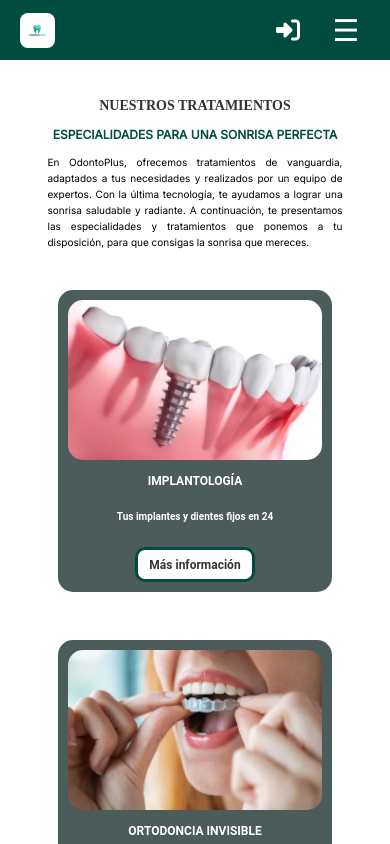
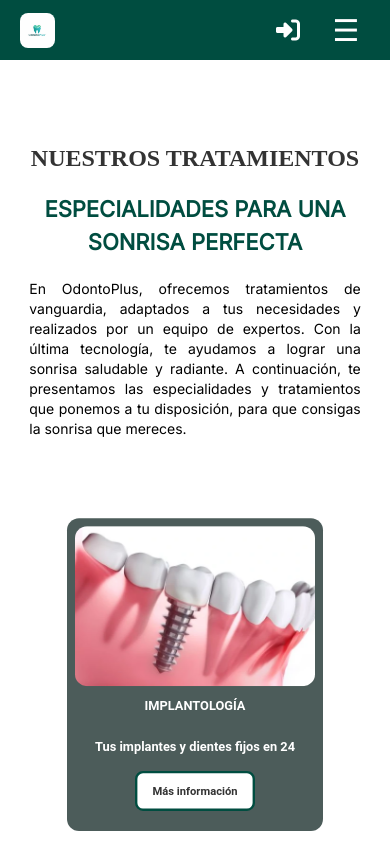
Before and after one commit to javi-dev-79/OdontoPlus, a React (Vite) app: page /services in a window 390 px wide. Shown: the top 844 px of the page. Built offline with nearby package versions, Linux system fonts and the light colour scheme; no server answers.

Commit message:
fix: improve CSS on Services page

```diff
--- a/src/styles/services.css
+++ b/src/styles/services.css
@@ -1,63 +1,72 @@
+/* Estilos generales */
 .services-text-content {
     padding-top: 4rem;
 }
 
-/* Estilo para el contenedor de los textos */
+/* Asegurar que todo el texto se centre */
 .services-text-content h1,
 .services-text-content h2,
 .services-text-content p {
-    text-align: center
+    display: flex;
+    justify-content: center;
+    text-align: center;
+    width: 100%;
 }
 
-/* Estilo para el h1 */
+/* Título principal */
 .services-text-content h1 {
     font-family: 'Playfair Display', serif;
-    font-size: 30px;
-    line-height: 32px;
+    font-size: clamp(24px, 3vw, 30px);
+    line-height: 1.2;
     color: #333333;
-    margin: 20px;
+    margin: 20px 0;
 }
 
-/* Estilo para el h2 */
+/* Subtítulo */
 .services-text-content h2 {
     font-family: 'Inter', sans-serif;
-    font-size: 32px;
+    font-size: clamp(22px, 3vw, 32px);
     font-weight: 600;
-    line-height: 55px;
+    line-height: 1.5;
     color: #004D40;
     margin-bottom: 20px;
 }
 
-
-/* Estilo para el párrafo */
+/* Párrafo superior */
 .services-text-content p {
     font-family: 'Inter', sans-serif;
     font-weight: 400;
-    font-size: 20px;
-    line-height: 22px;
+    font-size: clamp(14px, 2vw, 20px);
+    line-height: clamp(20px, 3vw, 28px);
     color: #000000;
     margin-bottom: 40px;
-    max-width: 1095px;
+    max-width: 80%;
     margin-left: auto;
     margin-right: auto;
     text-align: justify;
+    padding: 0 5%;
+    max-width: 1200px;
 }
 
 .service-grid {
     display: grid;
     grid-template-columns: repeat(3, 1fr);
-    grid-template-rows: repeat(3, 1fr);
-    gap: 3rem;
-    padding: 1rem 3rem 9rem 3rem;
-    justify-items: center;
+    /* 3 columnas en pantallas grandes */
+    gap: 2rem;
+    justify-content: center;
+    align-items: center;
+    padding: 1rem 3rem 4rem;
     max-width: 1200px;
-    margin-left: auto;
-    margin-right: auto;
+    margin: 0 auto;
+    /* Centrar horizontalmente */
 }
 
+
+/* Configuración de cada tarjeta */
 .service-card {
-    width: 350px;
-    height: 420px;
+    width: 100%;
+    max-width: 350px;
+    height: 100%;
     padding: 10px;
     background-color: #4C5C5A;
     display: flex;
@@ -68,26 +77,16 @@
     overflow: hidden;
 }
 
-.service-card:hover {
-    background-color: #CCCCCC;
-    color: #333333;
-}
-
-.service-card:hover .service-card-title,
-.service-card:hover .service-card-description {
-    color: #333333;
-}
-
+/* Ajustar la imagen al 100% del ancho de la card */
 .service-card-image {
-    width: 330px;
+    width: 100%;
     height: 200px;
     border-radius: 15px;
     object-fit: cover;
-    transition: all 0.3s ease;
-    margin-top: 0;
     flex-shrink: 0;
 }
 
+/* Contenedor de contenido de la card */
 .service-card-content {
     display: flex;
     flex-direction: column;
@@ -96,36 +95,35 @@
     justify-content: space-between;
 }
 
+/* Título de la card */
 .service-card-title {
     font-family: 'Roboto', sans-serif;
     font-size: 16px;
-    line-height: 22px;
+    line-height: 1.4;
     font-weight: bold;
     text-align: center;
     color: #FFFFFF;
     margin: 10px 0;
 }
 
+/* Descripción de la card centrada verticalmente */
 .service-card-description {
     font-family: 'Roboto', sans-serif;
     font-size: 16px;
-    line-height: 22px;
+    line-height: 1.4;
     font-weight: bold;
     text-align: center;
     color: #FFFFFF;
-    margin-bottom: 15px;
     display: flex;
     align-items: center;
     justify-content: center;
-    overflow: hidden;
-    height: 66px;
-    max-height: 66px;
-    line-clamp: 3;
-    -webkit-line-clamp: 3;
-    -webkit-box-orient: vertical;
-    box-orient: vertical;
+    flex-grow: 1;
+    min-height: 60px;
+    /* Asegura que todas las descripciones tengan la misma altura */
+    padding: 10px;
 }
 
+/* Botón alineado al final de la card */
 .service-card-button {
     display: flex;
     justify-content: center;
@@ -141,7 +139,7 @@
     border-radius: 10px;
     border: 3px solid #004D40;
     transition: background-color 0.3s ease, color 0.3s ease;
-    margin: 0 auto;
+    margin: auto auto 15px;
 }
 
 .service-card-button:hover {
@@ -149,196 +147,84 @@
     color: #FFFFFF;
 }
 
-/* Tablet y pantallas más pequeñas (1024px) */
-@media (max-width: 1440px) {
-    .services-text-content {
-        padding-top: 3rem;
+/* 📌 Media Queries Responsivas */
+
+/* Pantallas menores a 1024px */
+@media (max-width: 1024px) {
+    .services-text-content p {
+        max-width: 90%;
+    }
+
+    .service-grid {
+        gap: 1.5rem;
+    }
+
+    .service-card {
+        width: 100%;
+        max-width: 320px;
     }
 }
 
-@media (max-width: 1024px) {
-    .services-text-content {
-        padding-top: 2rem;
+/* Pantallas menores a 768px (2 cards por fila) */
+@media (max-width: 768px) {
+    .service-grid {
+        grid-template-columns: repeat(2, 1fr);
+        justify-content: center;
+        gap: 1.5rem;
     }
 
-    .services-text-content h1 {
-        font-size: 30px;
-        line-height: 40px;
-        margin-bottom: 15px;
+    .service-card {
+        width: 100%;
+        max-width: 320px;
     }
+}
 
-    .services-text-content h2 {
-        font-size: 20px;
-        line-height: 28px;
-        margin-bottom: 15px;
-    }
-
+/* Pantallas menores a 480px (1 card por fila) */
+@media (max-width: 480px) {
     .services-text-content p {
-        font-size: 14px;
-        line-height: 20px;
-        max-width: 670px;
+        font-size: clamp(14px, 3vw, 16px);
+        max-width: 95%;
     }
 
     .service-grid {
-        grid-template-columns: repeat(2, 1fr);
-        grid-template-rows: repeat(2, 1fr);
-        padding: 0 2rem 5rem 2rem;
+        grid-template-columns: 1fr;
+        padding: 0;
+        display: flex;
+        flex-direction: column;
+        align-items: center;
+
+        gap: 0;
     }
 
     .service-card {
-        width: 90%;
-        height: auto;
+        transform: scale(0.8);
+    }
+    .service-card-button {
+        font-size: 14px;
+    }
+}
+
+/* Pantallas menores a 320px */
+@media (max-width: 320px) {
+
+    .services-text-content h2 {
+        max-width: 280px;
+        margin: 20px auto;
     }
 
-    .service-card-image,
-    .service-card-image-container {
-        width: 100%;
-        height: 180px;
-        object-fit: cover;
-    }
-
-
-    .service-card-title {
-        font-size: 14px;
+    .service-card {
+        width: 95%;
+        max-width: 320px;
     }
 
     .service-card-description {
         font-size: 12px;
-        height: 40px;
-        line-height: 14px;
-
+        line-height: 16px;
     }
 
     .service-card-button {
-        width: 140px;
-        height: 45px;
-        font-size: 14px;
+        width: 110px;
+        height: 38px;
+        font-size: 10px;
     }
 }
-
-/* Pantallas más pequeñas (768px) */
-@media (max-width: 768px) {
-    .services-text-content {
-        padding-top: 1rem;
-    }
-
-    .services-text-content h1 {
-        font-size: 14px;
-        line-height: 20px;
-        margin-bottom: 10px;
-    }
-
-    .services-text-content h2 {
-        font-size: 12px;
-        line-height: 18px;
-        margin-bottom: 10px;
-    }
-
-    .services-text-content p {
-        font-size: 10px;
-        line-height: 16px;
-        max-width: 295px;
-    }
-
-    .service-grid {
-        grid-template-columns: repeat(1, 1fr);
-        grid-template-rows: auto;
-        padding: 0 1.5rem 4rem 1.5rem;
-    }
-
-    .service-card {
-        width: 80%;
-        height: auto;
-    }
-
-    .service-card-image {
-        width: 100%;
-        height: auto;
-    }
-
-    /* Ajustar tamaños de imágenes y contenedor */
-    .service-card-image,
-    .service-card-image-container {
-        width: 100%;
-        height: 160px;
-        object-fit: cover;
-    }
-
-    .service-card-title {
-        font-size: 12px;
-    }
-
-    .service-card-description {
-        font-size: 10px;
-        height: 30px;
-    }
-
-    .service-card-button {
-        width: 120px;
-        height: 35px;
-        font-size: 12px;
-    }
-}
-
-/* Pantallas aún más pequeñas (480px) */
-@media (max-width: 380px) {
-    .services-text-content {
-        padding-top: 2rem;
-    }
-
-    .services-text-content h1 {
-        font-size: 12px;
-        line-height: 14px;
-        margin-bottom: 10px;
-    }
-
-    .services-text-content h2 {
-        font-size: 10px;
-        line-height: 14px;
-        margin-bottom: 10px;
-    }
-
-    .services-text-content p {
-        font-size: 10px;
-        line-height: 14px;
-        max-width: 90%;
-        margin-left: auto;
-        margin-right: auto;
-    }
-
-    .service-grid {
-        grid-template-columns: 1fr;
-        padding: 1rem 1rem 3rem 1rem;
-    }
-
-    .service-card {
-        width: 80%;
-        height: 95%;
-    }
-
-    /* Ajustar tamaños de imágenes y contenedor */
-    .service-card-image,
-    .service-card-image-container {
-        width: 100%;
-        height: 140px;
-        object-fit: cover;
-    }
-
-    .service-card-title {
-        font-size: 10px;
-    }
-
-    .service-card-description {
-        font-size: 8px;
-        line-height: 12px;
-        height: 30px;
-        max-height: 40px;
-        line-clamp: 2;
-        -webkit-line-clamp: 2;
-    }
-
-    .service-card-button {
-        width: 120px;
-        height: 35px;
-    }
-}
```
